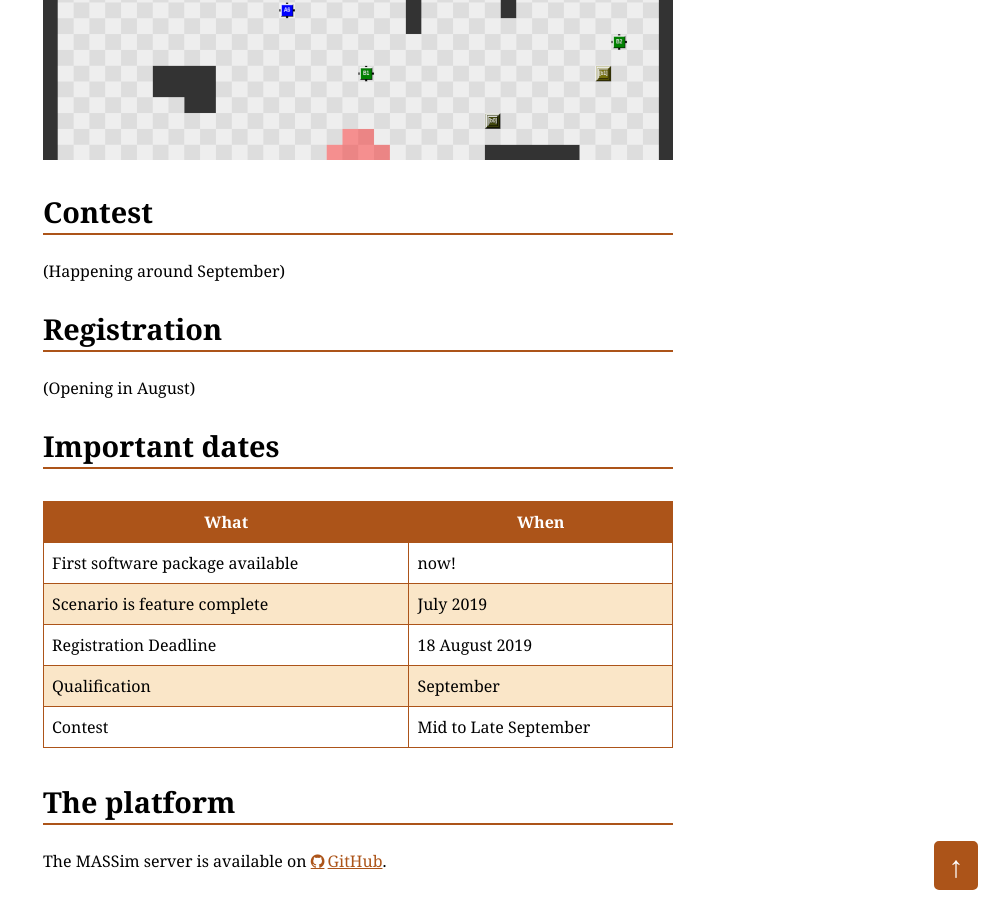
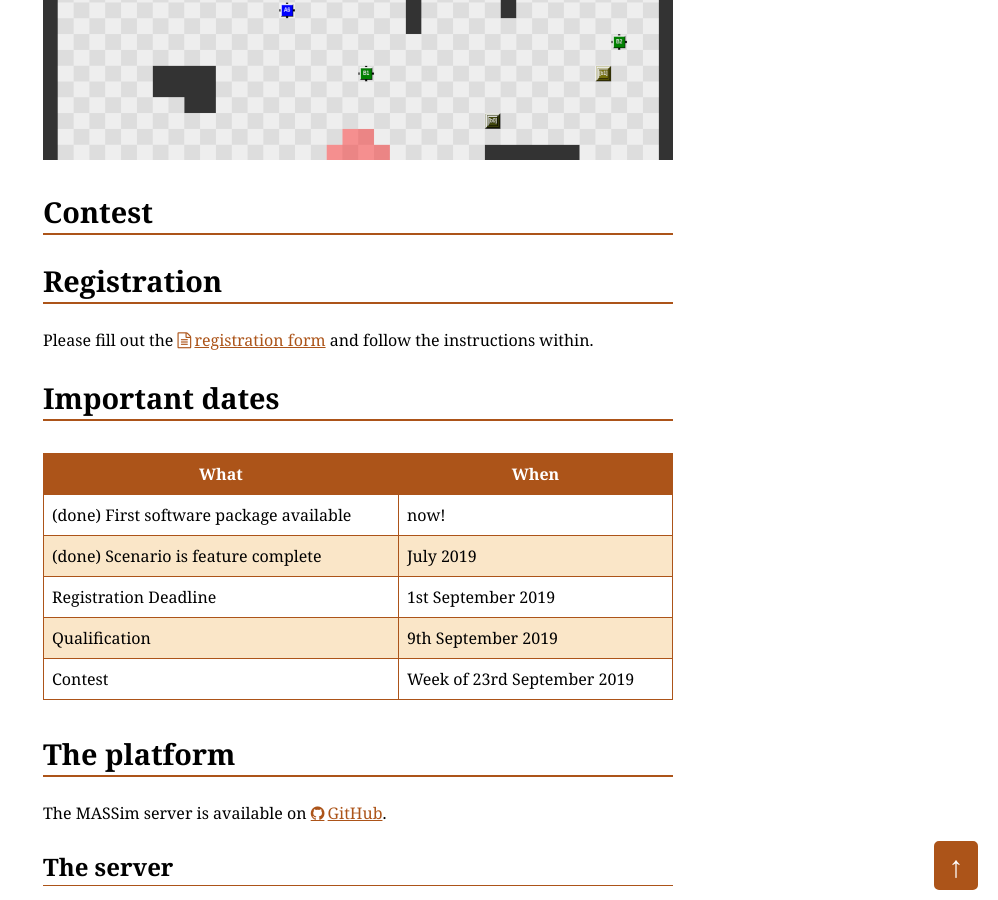
Before and after one commit to agentcontest/agentcontest.github.io, a Jekyll site: the page built from 2019/index.md, in a window 1280 px wide and 900 px high, scrolled down 622 px. Shown: the whole window, without its empty margins (282-1280 px from the left). Built offline with Jekyll 4.4.1, drawn with Linux system fonts in a browser that asks for light colours.

Commit message:
add reg. template

```diff
--- a/2019/index.md
+++ b/2019/index.md
@@ -14,23 +14,22 @@
 Contest
 -------
 
-(Happening around September)
-
 Registration
 ------------
 
-(Opening in August)
+Please fill out the [registration form](downloads/registration.tex) and
+follow the instructions within.
 
 Important dates
 ---------------
 
 What | When
 --- | ---
-First software package available | now!
-Scenario is feature complete | July 2019
-Registration Deadline | 18 August 2019
-Qualification | September
-Contest | Mid to Late September
+(done) First software package available | now!
+(done) Scenario is feature complete | July 2019
+Registration Deadline | 1st September 2019
+Qualification | 9th September 2019
+Contest | Week of 23rd September 2019
 
 The platform
 ------------
```
Also changed, not shown: 1 other file.
